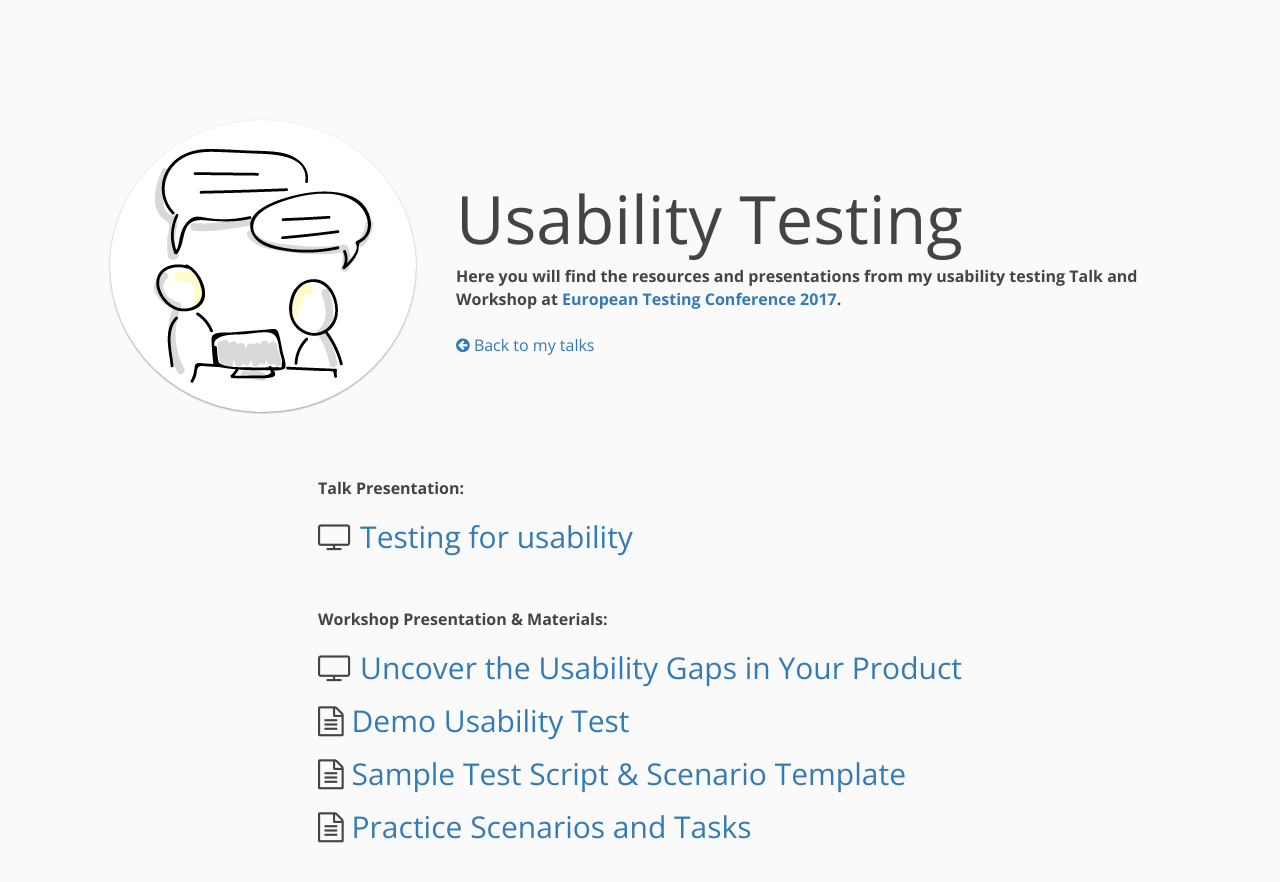
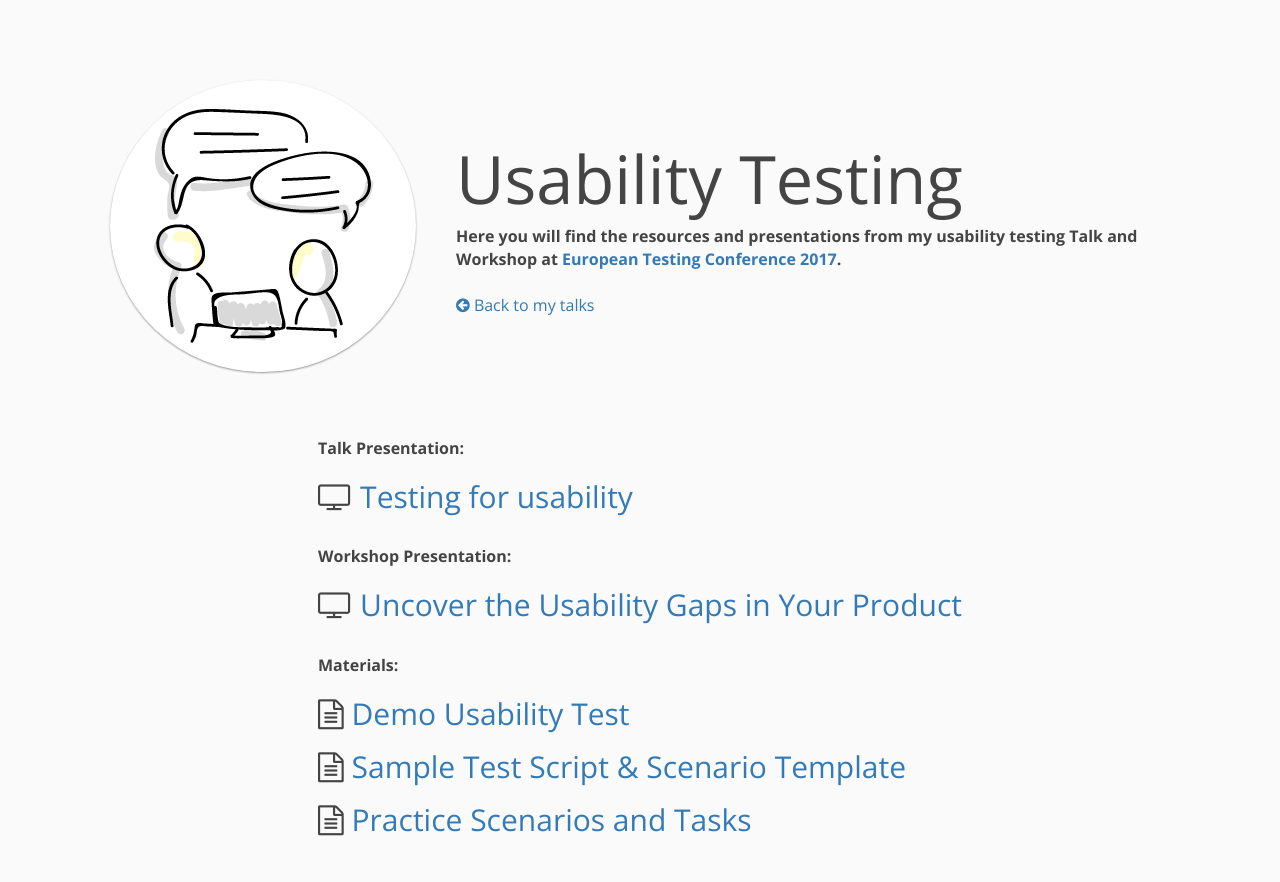
Before and after one commit to MattPLavoie/mattplavoie.github.io, a plain HTML site: page usability-testing/index.html in a window 1280 px wide. Drawn offline with nearby package versions, Linux system fonts and the light colour scheme; some packages are replaced by stand-ins of ours.

Commit message:
Formatting iteration for materials

```diff
--- a/css/style.css
+++ b/css/style.css
@@ -130,7 +130,7 @@ nav a:active:after {
 
 @media (min-width: 768px) {
   header {
-    padding: 120px 0;
+    padding: 80px 0 120px;
   }
 
   header img {
--- a/usability-testing/index.html
+++ b/usability-testing/index.html
@@ -32,9 +32,11 @@
     <div style="text-align: center;"><div style="display: inline-block; text-align: left;">
         <strong>Talk Presentation:</strong>
         <h2><i class="fa fa-television"></i> <a href="/usability-testing/talk.html"> Testing for usability</a></h2>
-        <br /><br />
-        <strong>Workshop Presentation &amp; Materials:</strong>
+        <br />
+        <strong>Workshop Presentation:</strong>
         <h2><i class="fa fa-television"></i> <a href="/usability-testing/workshop.html"> Uncover the Usability Gaps in Your Product</a></h2>
+        <br />
+        <strong>Materials:</strong>
         <h2><i class="fa fa-file-text-o"></i> <a href="https://docs.google.com/document/d/10vV5JowDwmsUVQSUA9VlP6aoUBsET2cxuIoNkr29wZ4/edit?usp=sharing" target="_blank">Demo Usability Test</a></h2>
         <h2><i class="fa fa-file-text-o"></i> <a href="https://docs.google.com/document/d/1sgpsh5UMKvM9tUl7axqT-9TP3n8oK6sl22erRbYDqgc/edit?usp=sharing" target="_blank">Sample Test Script &amp; Scenario Template</a></h2>
         <h2><i class="fa fa-file-text-o"></i> <a href="https://docs.google.com/document/d/1M6oOzCn4ZoS3oDMwGIru8BH5laref1WE1Ido09oyIeo/edit?usp=sharing" target="_blank"> Practice Scenarios and Tasks</a></h2>
```
